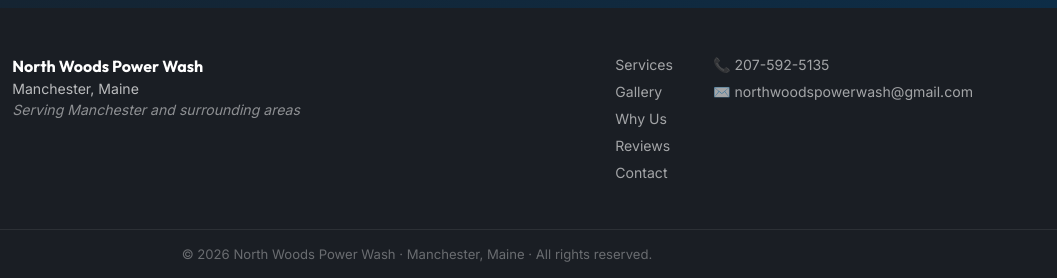
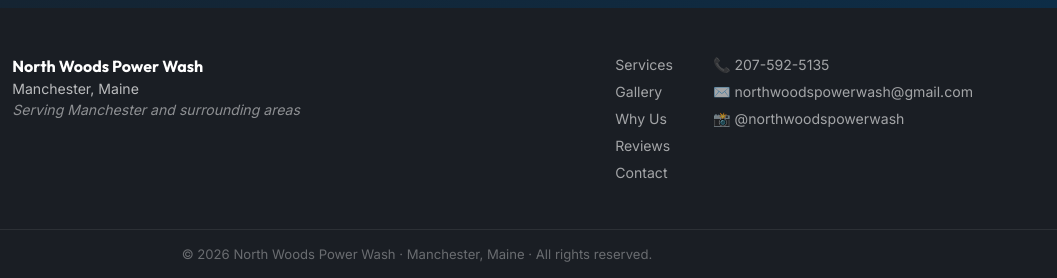
Before and after one commit to L1ON7/north-woods-power-wash, a plain HTML site: page index.html in a window 1280 px wide. Shown: the part 5427-5705 px from the top of the page, 223-1280 px from the left. Drawn offline with Linux system fonts and the light colour scheme.

Commit message:
Inst link 2.0

```diff
--- a/index.html
+++ b/index.html
@@ -369,7 +369,8 @@
       <div class="footer-contact">
         <a href="tel:2075925135">📞 207-592-5135</a>
         <a href="mailto:northwoodspowerwash@gmail.com">✉️ northwoodspowerwash@gmail.com</a>
-        <a href="https://instagram.com" target="_blank" rel="noopener noreferrer"></a>
+        <a href="https://instagram.com" target="_blank" rel="noopener noreferrer">📸 @northwoodspowerwash</a>
+
       </div>
     </div>
     <div class="footer-bottom">
```
